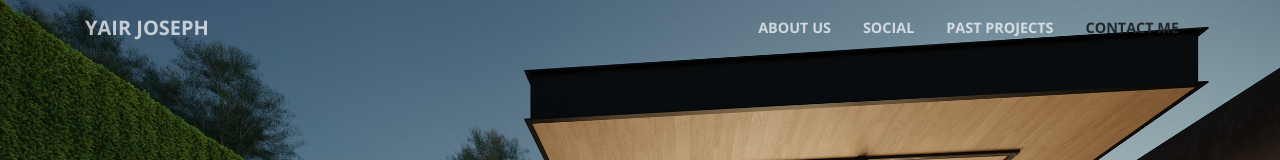
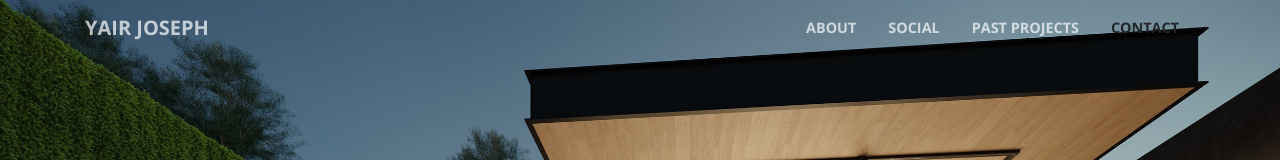
Before and after one commit to yairjoseph/portfolio, a website with bundled scripts: page index.html in a window 1280 px wide. Shown: the top 160 px of the page. Built offline with nearby package versions, Linux system fonts and the light colour scheme.

Commit message:
Update index.html

```diff
--- a/index.html
+++ b/index.html
@@ -42,7 +42,7 @@
       <div class="collapse navbar-collapse" id="navbarResponsive">
         <ul class="navbar-nav ml-auto">
           <li class="nav-item">
-            <a class="nav-link js-scroll-trigger" href="#about">About Us</a>
+            <a class="nav-link js-scroll-trigger" href="#about">About</a>
           </li>
           <li class="nav-item">
             <a class="nav-link js-scroll-trigger" href="#services">Social</a>
@@ -51,7 +51,7 @@
             <a class="nav-link js-scroll-trigger" href="#portfolio">Past Projects</a>
           </li>
           <li class="nav-item">
-            <a class="nav-link js-scroll-trigger" href="#contact">Contact Me</a>
+            <a class="nav-link js-scroll-trigger" href="#contact">Contact</a>
           </li>
         </ul>
       </div>
```
